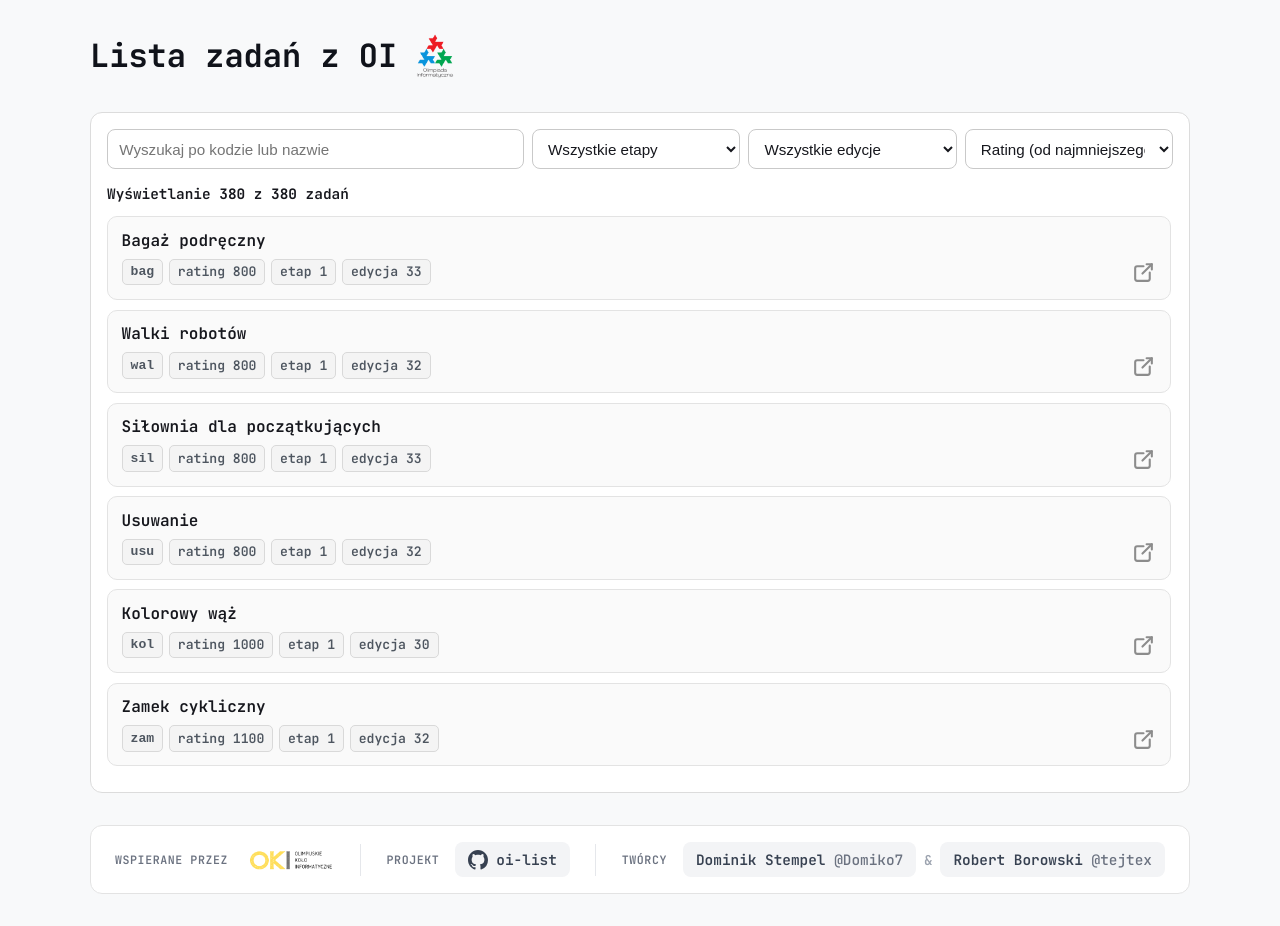
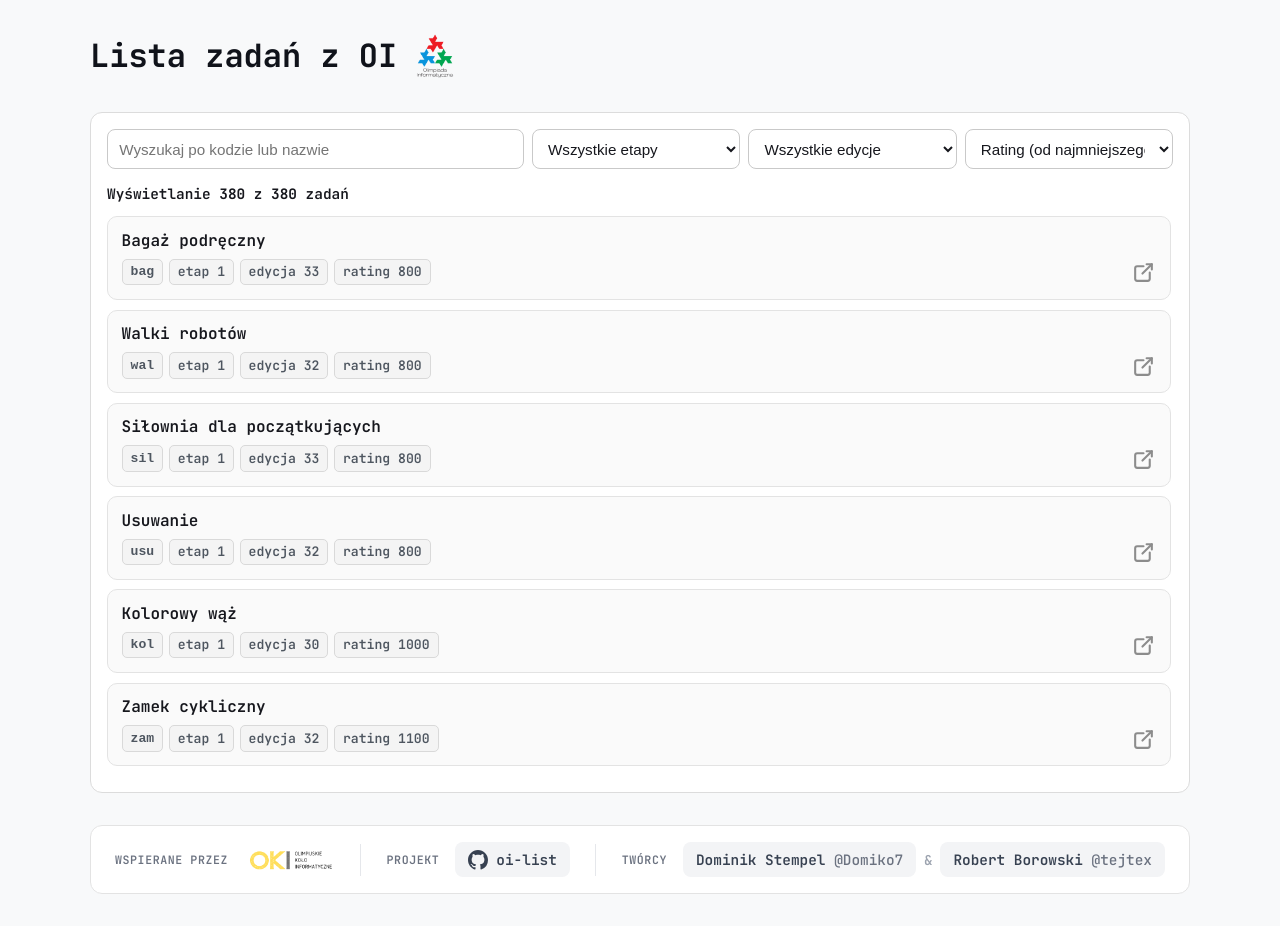
Before and after one commit to Opencoder-Foundation/oi-list, a React (Vite) app: page / in a window 1280 px wide. Built offline with nearby package versions, Linux system fonts and the light colour scheme.

Commit message:
fix(listwidget): change the oi-list-item__tags order

```diff
--- a/src/ListWidget.jsx
+++ b/src/ListWidget.jsx
@@ -197,9 +197,9 @@ const ListWidget = ({ dataUrl = DEFAULT_RESULTS_URL, embedded = false }) => {
                 <span className="oi-list-item__name">{problem.name}</span>
                 <span className="oi-list-item__tags">
                   <code>{problem.code || "N/A"}</code>
-                  <span>rating {problem.rating || 0}</span>
                   <span>etap {problem.stage || "?"}</span>
                   <span>edycja {problem.year || "?"}</span>
+                  <span>rating {problem.rating || 0}</span>
                 </span>
                 {problem.url ? (
                   <svg
```
